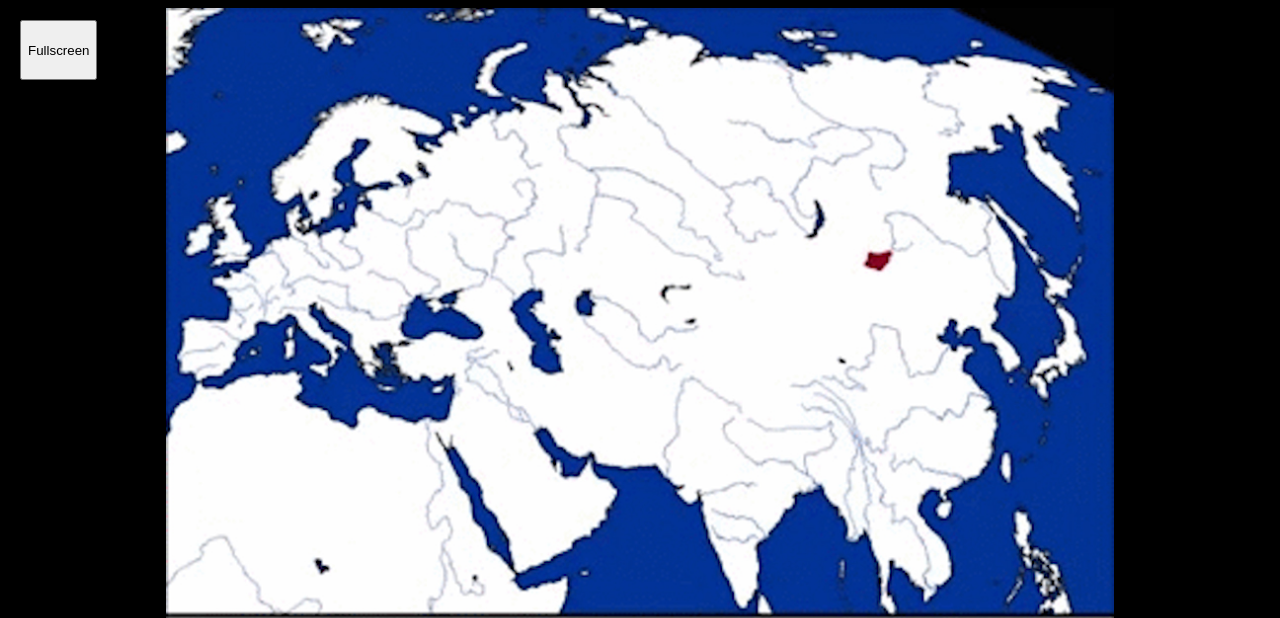
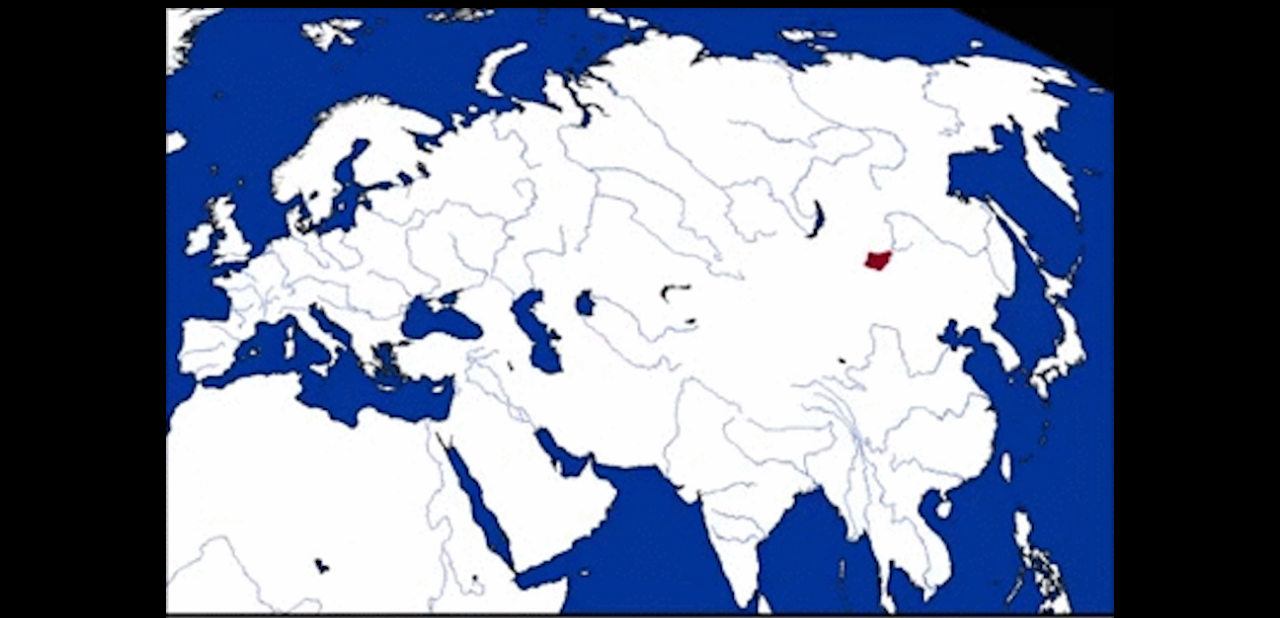
Before and after one commit to thegamebegins25/mongol, a plain HTML site: page index.html in a window 1280 px wide. Shown: the top 618 px of the page. Drawn offline with Linux system fonts and the light colour scheme.

Commit message:
lol idk what to call this commit

```diff
--- a/index.html
+++ b/index.html
@@ -5,7 +5,6 @@
     <title>The Mongol Empire</title>
 </head>
 <body>
-    <button class="fullscreen" id="fullscreen" onclick="fullscreen();">Fullscreen</button>
     <img class="image" id="image" src="img/000.jpg">
     <footer class="slidercontainer">
         <h1 class="year" id="year">1196</h1>
--- a/index.js
+++ b/index.js
@@ -48,10 +48,6 @@ async function slide(key) {
   }
 }
 
-function fullscreen() {
-  document.getElementById("fullscreen").style.display = "none";
-  document.documentElement.requestFullscreen();
-}
 
 
 // Update the current slider value (each time you drag the slider handle)
```
